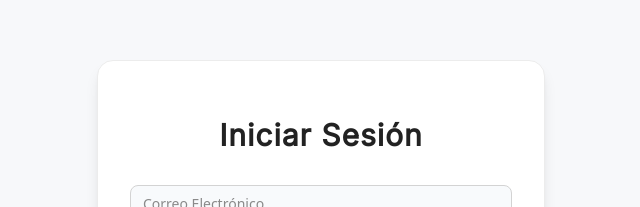
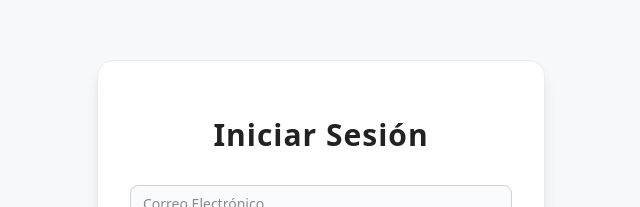
Before and after one commit to JoseLuisAlvarezManica/SeresComp, a React (Vite) app: page /login in a window 1280 px wide. Shown: the part 185-392 px from the top of the page, without its empty margins (319-959 px from the left). Built offline with nearby package versions, Linux system fonts and the light colour scheme; no server answers.

Commit message:
Fix visual 16

```diff
--- a/package.json
+++ b/package.json
@@ -10,7 +10,6 @@
     "preview": "vite preview"
   },
   "dependencies": {
-    "@fontsource/inter": "^5.2.6",
     "@radix-ui/react-label": "^2.1.7",
     "@radix-ui/react-slot": "^1.2.3",
     "@tailwindcss/vite": "^4.1.11",
--- a/src/components/Login.jsx
+++ b/src/components/Login.jsx
@@ -1,7 +1,6 @@
 import React, { useState } from 'react';
 import { Button } from "@/components/ui/button";
 import { loginUser } from '../services/auth';
-import '@fontsource/inter/400.css';
 
 const Login = ({ setIsAuthenticated }) => {
   const [email, setEmail] = useState('');
@@ -35,7 +34,7 @@ const Login = ({ setIsAuthenticated }) => {
           <div>
             <h2
               className="mt-6 text-center text-3xl font-extrabold tracking-tight"
-              style={{ color: "#222", letterSpacing: '1px', fontFamily: 'Inter, ui-sans-serif, system-ui' }}
+              style={{ color: "#222", letterSpacing: '1px' }}
             >
               Iniciar Sesión
             </h2>
```
Also changed, not shown: 1 other file (tests, documents, lock files or other folders).
